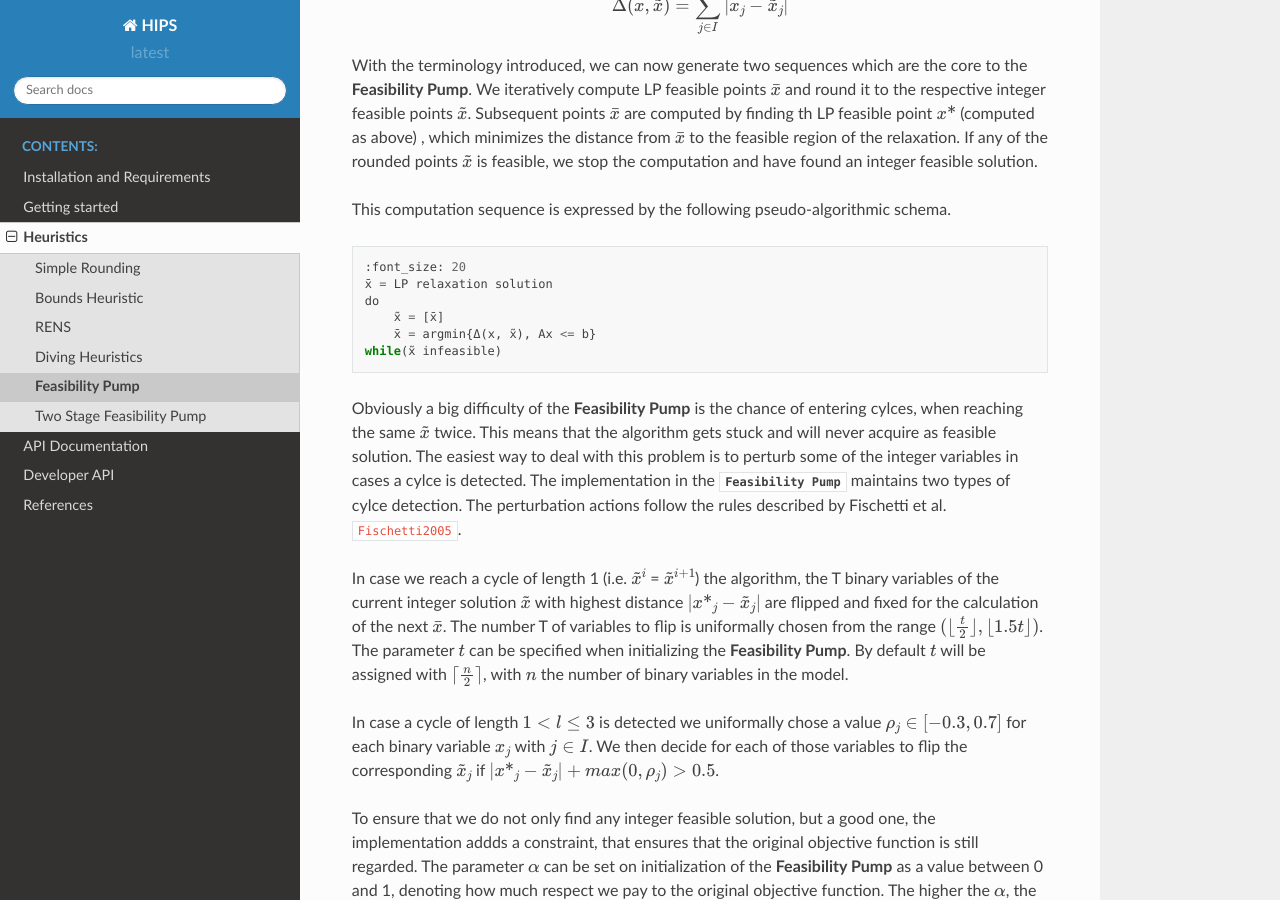
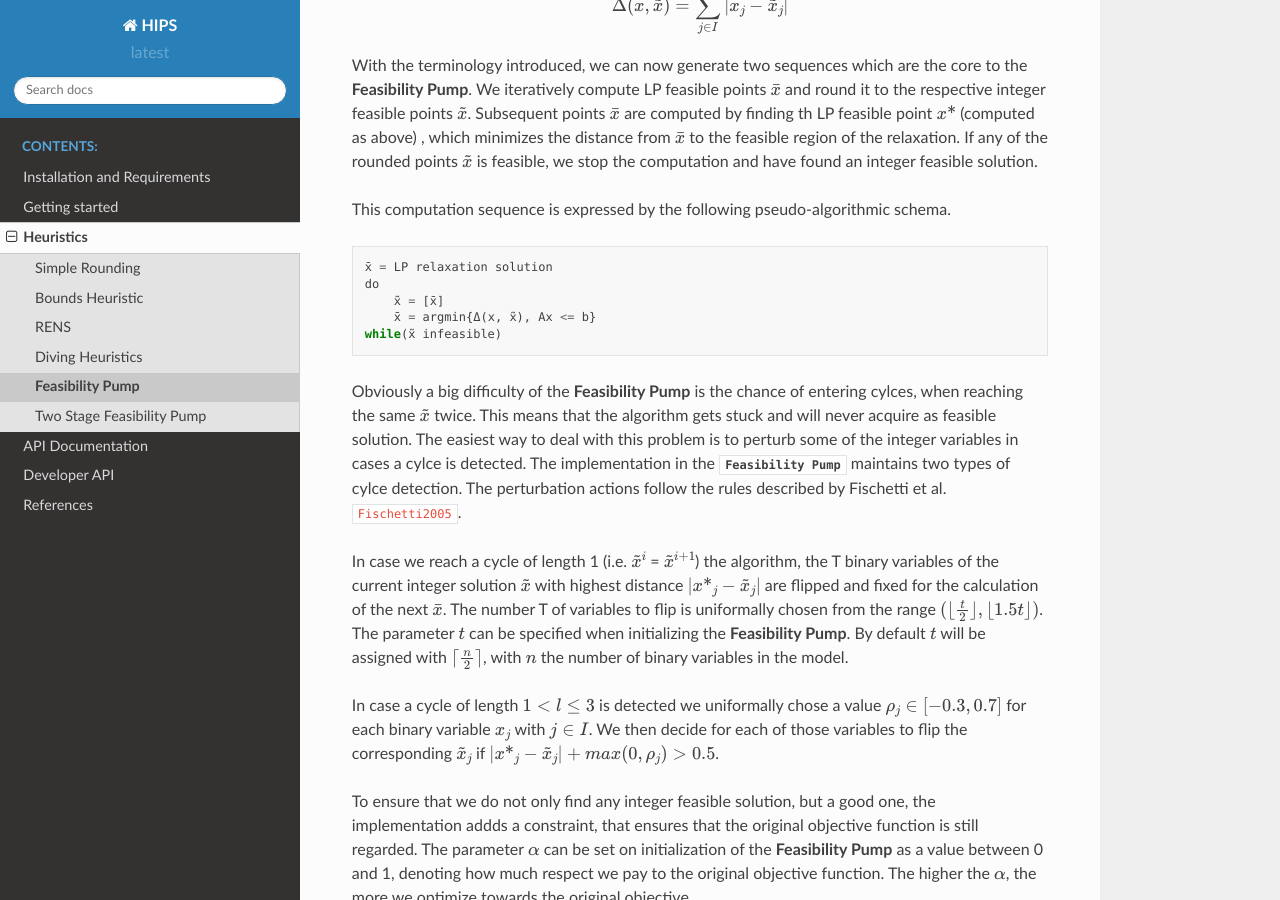
Before and after one commit to cxlvinchau/hips, a Sphinx documentation site: the page built from docs/heur/feasibility_pump.rst, in a window 1280 px wide and 900 px high, scrolled down 695 px. Built offline with Sphinx 7.4.7 and the Read the Docs theme 2.0.0, drawn with Linux system fonts in a browser that asks for light colours; cross-references to code outside the pages are shown as plain code.

Commit message:
adjusted fs heuristics

```diff
--- a/docs/heur/feasibility_pump.rst
+++ b/docs/heur/feasibility_pump.rst
@@ -43,7 +43,6 @@ This computation sequence is expressed by the following pseudo-algorithmic schem
 
 .. parsed-literal::
 
-    :font_size: 20
     x̄ = LP relaxation solution
     do
         x̃ = [x̄]
```
